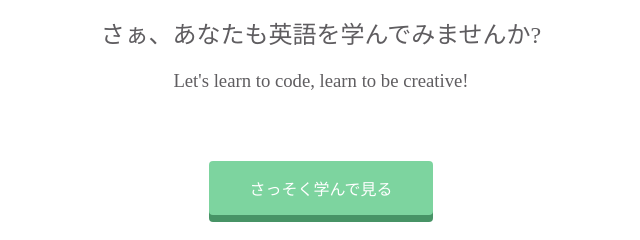
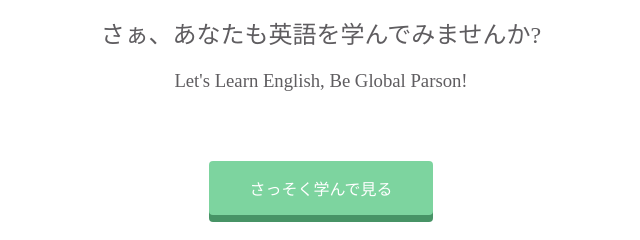
Before and after one commit to jinger-box/eikaiwa, a plain HTML site: page index.html in a window 1280 px wide. Shown: the part 1319-1559 px from the top of the page, 319-959 px from the left. Drawn offline with Linux system fonts and the light colour scheme.

Commit message:
Update index.html

```diff
--- a/index.html
+++ b/index.html
@@ -76,7 +76,7 @@
     <div class="container">
       <div class="heading">
         <h2>さぁ、あなたも英語を学んでみませんか?</h2>
-        <h3>Let's learn to code, learn to be creative!</h3>
+        <h3>Let's Learn English, Be Global Parson!</h3>
       </div>
       <span class="btn message">さっそく学んで見る</span>
     </div>
```
